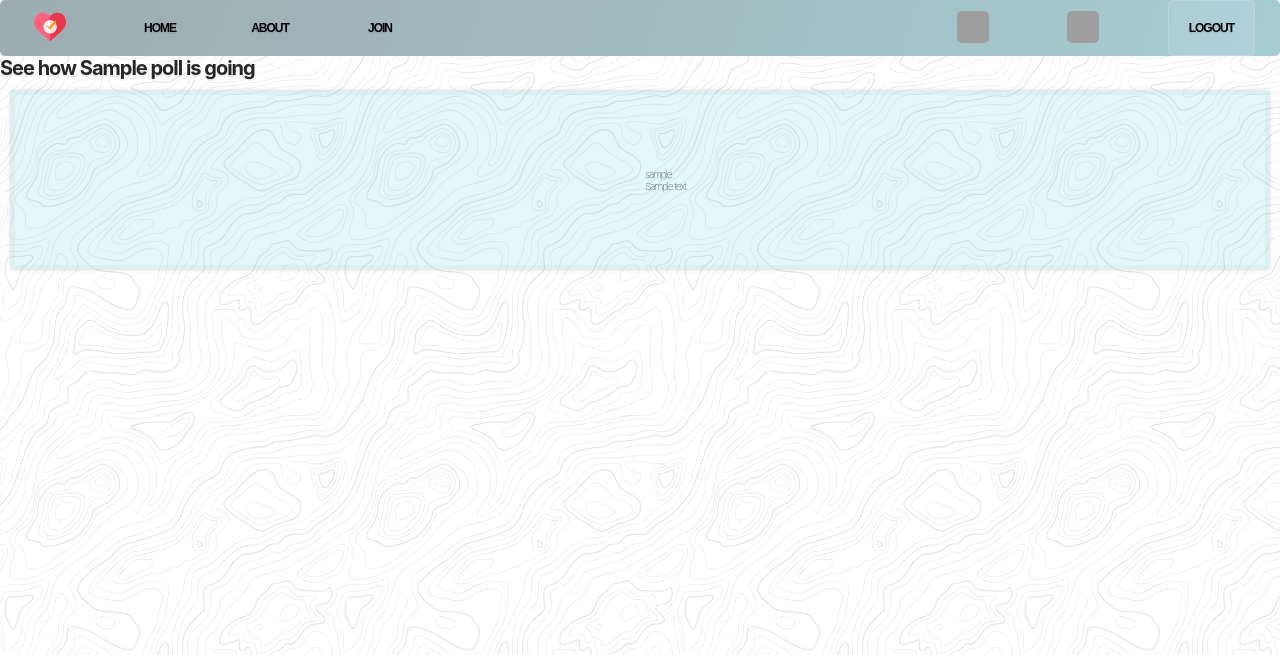
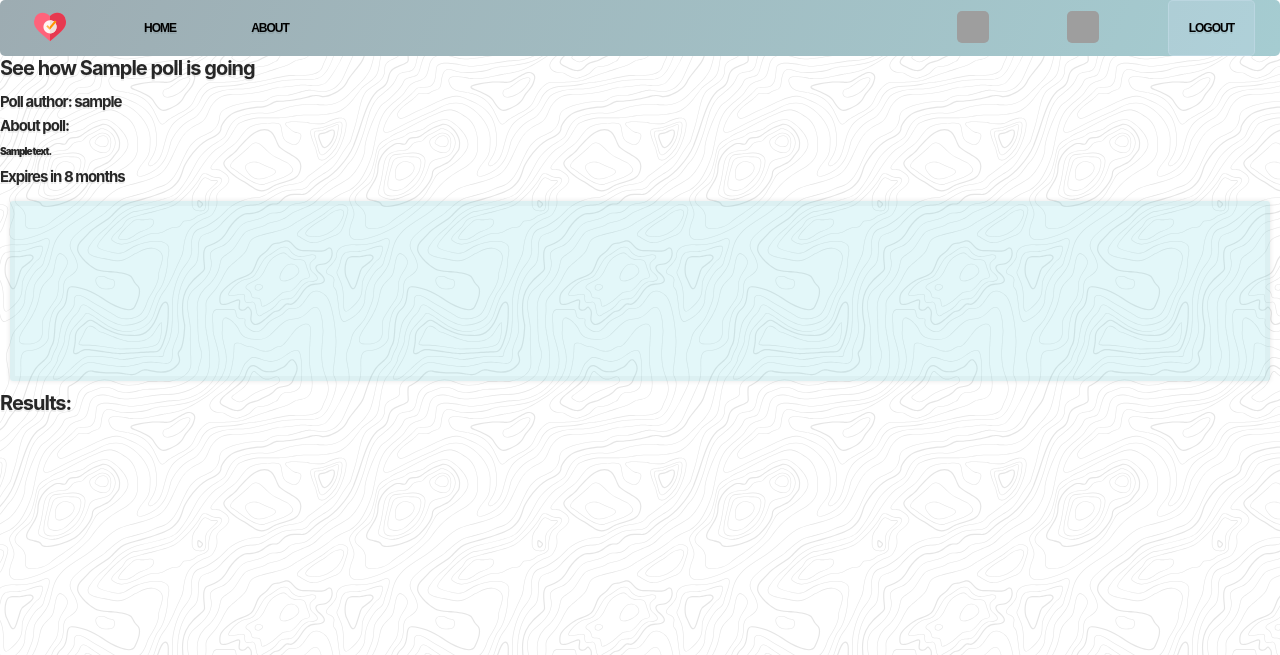
Before and after one commit to e-spatula/CITS3403-Project, a Flask app: page /poll/results/1 in a window 1280 px wide. Shown: the top 655 px of the page. Run offline with Flask 2, Linux system fonts and the light colour scheme; a user stored in the database is signed in; tables that the repository leaves empty hold one stand-in row (values such as "Sample post"); some libraries are stand-ins or nearby versions; grey boxes are pictures that could not be loaded.

Commit message:
adds more results to results page

```diff
--- a/app/static/scripts/bar.js
+++ b/app/static/scripts/bar.js
@@ -51,8 +51,34 @@ $(document).ready(function() {
             labelSpan.className += "graphColumnLabel";
             labelSpan.innerHTML = day;
 
+            document.getElementsByClassName("graph")[0].appendChild(labelSpan);
+        });
+        Object.keys(options).forEach(function(option, i) {
+            let result = document.createElement("h2");
 
-            document.getElementsByClassName("graph")[0].appendChild(labelSpan);
+            let span = "<span id = " + i + "></span>"
+
+            result.innerHTML = moment(String(option)).format("dddd, MMMM Do YYYY, h:mm:ss a") + " : " + span;
+
+
+            document.getElementById("results").append(result);
+            voteCounter(options[option], i);
+
+
+
+
         });
     });
 });
+
+
+function voteCounter(votes, id) {
+    let current = -1;
+    let timer = setInterval(function() {
+        current++;
+        document.getElementById(id).textContent =  current;
+        if(current == votes) {
+            clearInterval(timer);
+        }
+    }, 100);
+}
--- a/app/static/scripts/user.js
+++ b/app/static/scripts/user.js
@@ -7,7 +7,7 @@ $(document).ready(function() {
 });
 
 function voteCounter(votes) {
-    let current = 0;
+    let current = -1;
     let timer = setInterval(function() {
         current++;
         document.getElementById("vote-counter").textContent = current
--- a/app/templates/base.html
+++ b/app/templates/base.html
@@ -28,10 +28,11 @@
             <div class="about">
                 <a href=".about.html" class="navLinks">About </a>
             </div>
-            <div class="join">
-                <a href="{{url_for('register')}}" class="navLinks"> Join </a>
-            </div>
-
+            {% if not current_user.is_authenticated %}
+                <div class="join">
+                    <a href="{{url_for('register')}}" class="navLinks"> Join </a>
+                </div>
+            {% endif %}
             <!--image source: https://www.flaticon.com/free-icon/plus_143510 -->
             <div class="new">
                 <a href= "{{url_for('create_poll')}}" class="navLinks"> <img src="{{url_for('static', filename = 'images/plus-32.png')}}" id="create-poll" alt="plus button, create a poll"/></a>
--- a/app/templates/results.html
+++ b/app/templates/results.html
@@ -6,19 +6,21 @@
     </script>
 
     <h1> See how {{ poll.title }} is going </h1>
+    <br>
+    <h2> Poll author: {{ poll.author.username }}</h2>
+    <h2>About poll:</h2>
+    <p> {{ poll.description }}</p>
+    <h2>Expires {{ moment(poll.expiry_date).fromNow() }} </h2>
     <div class = "polls">
         <div class = "poll">
             <div class="graph">
 
             </div>
-            <div class = "poll_details">
-                <div class = "poll_author">
-                        {{ poll.author.username }}
-                </div>
-                <div class = "poll_desc">
-                    {{ poll.description }}
-                </div>
-            </div>
         </div>
-</div>
+    </div>
+    <h1>Results: </h1>
+    <div id = "results">
+
+    </div>
+
 {% endblock %}
```
Also changed, not shown: app.db.
